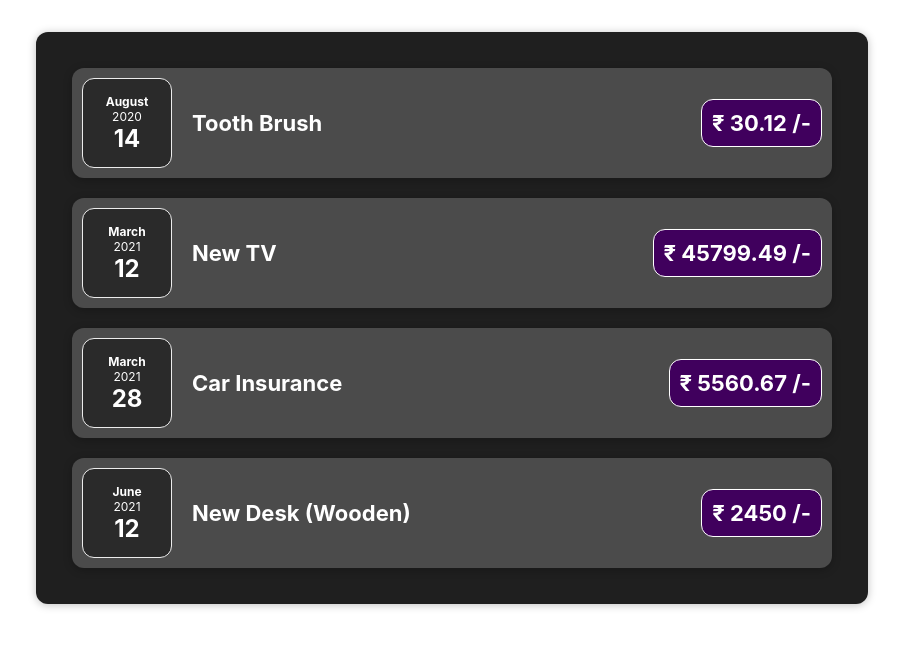
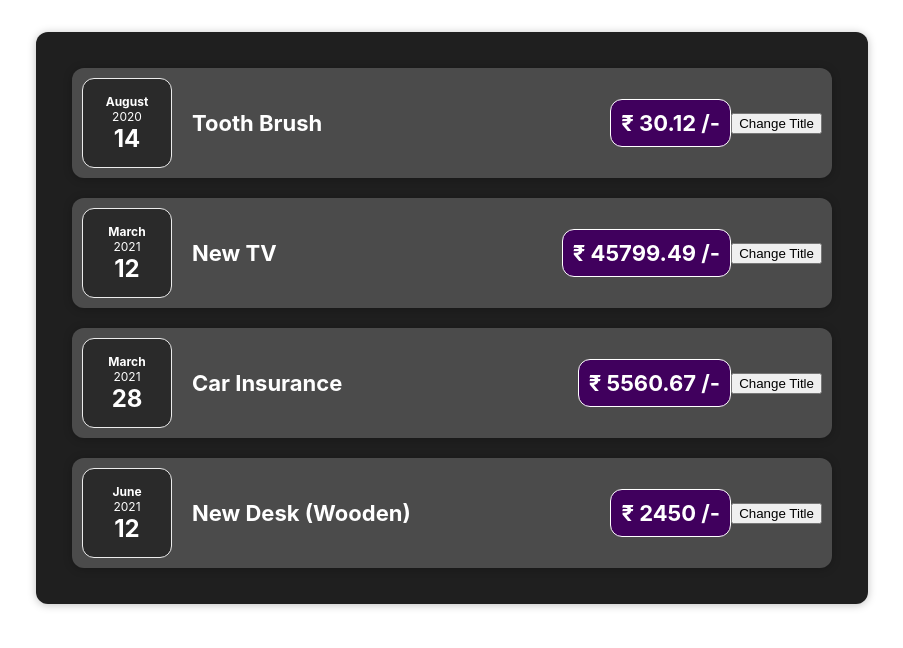
Before and after one commit to kiran-rhv/Demo-reactjs, a React (Create React App) app: page / in a window 1280 px wide. Shown: the top 648 px of the page, without its empty margins (188-1091 px from the left). Built offline with nearby package versions, Linux system fonts and the light colour scheme.

Commit message:
Custom component wrappers and useState

```diff
--- a/src/App.js
+++ b/src/App.js
@@ -1,7 +1,8 @@
+import React from "react";
 import Expenses from "./components/Expenses";
 import "./App.css";
 
-function App() {
+const App = () => {
   const expenses = [
     {
       id: "e1",
@@ -34,6 +35,6 @@
       <Expenses items={expenses} />
     </div>
   );
-}
+};
 
 export default App;
--- /dev/null
+++ b/src/components/Card/index.js
@@ -0,0 +1,9 @@
+import React from "react";
+import "./style.css";
+
+const Card = (props) => {
+  const classes = "card " + props.className;
+  return <div className={classes}>{props.children}</div>;
+};
+
+export default Card;
--- /dev/null
+++ b/src/components/Card/style.css
@@ -0,0 +1,4 @@
+.card {
+  border-radius: 12px;
+  box-shadow: 0 1px 8px rgba(0, 0, 0, 0.25);
+}
--- a/src/components/ExpenseDate/index.js
+++ b/src/components/ExpenseDate/index.js
@@ -1,3 +1,4 @@
+import React from "react";
 import "./style.css";
 
 const ExpenseDate = (props) => {
--- a/src/components/ExpenseItem.css
+++ b/src/components/ExpenseItem.css
@@ -2,10 +2,8 @@
   display: flex;
   justify-content: space-between;
   align-items: center;
-  box-shadow: 0 2px 8px rgba(0, 0, 0, 0.25);
   padding: 10px 10px 10px 10px;
   margin: 20px 20px 20px 20px;
-  border-radius: 12px;
   background-color: #4b4b4b;
 }
 
--- a/src/components/ExpenseItem.js
+++ b/src/components/ExpenseItem.js
@@ -1,16 +1,25 @@
+import React, { useState } from "react";
+import Card from "./Card";
 import ExpenseDate from "./ExpenseDate";
 import "./ExpenseItem.css";
 
-function ExpenseItem(props) {
+const ExpenseItem = (props) => {
+  const [title, setTitle] = useState(props.title);
+
+  const clickHandler = () => {
+    setTitle("Updated!!");
+    console.log(title);
+  };
   return (
-    <div className="expense-item">
+    <Card className="expense-item">
       <ExpenseDate date={props.date} />
       <div className="expense-item__description">
-        <h2>{props.title}</h2>
+        <h2>{title}</h2>
         <div className="expense-item__price">₹ {props.amount} /-</div>
       </div>
-    </div>
+      <button onClick={clickHandler}>Change Title</button>
+    </Card>
   );
-}
+};
 
 export default ExpenseItem;
--- a/src/components/Expenses/index.js
+++ b/src/components/Expenses/index.js
@@ -1,9 +1,11 @@
+import React from "react";
 import ExpenseItem from "../ExpenseItem";
+import Card from "../Card";
 import "./style.css";
 
-function Expenses(props) {
+const Expenses = (props) => {
   return (
-    <div className="expenses">
+    <Card className="expenses">
       <ExpenseItem
         title={props.items[0].title}
         amount={props.items[0].amount}
@@ -24,8 +26,8 @@
         amount={props.items[3].amount}
         date={props.items[3].date}
       />
-    </div>
+    </Card>
   );
-}
+};
 
 export default Expenses;
--- a/src/components/Expenses/style.css
+++ b/src/components/Expenses/style.css
@@ -4,6 +4,4 @@
   margin: 2rem auto;
   width: 50rem;
   max-width: 95%;
-  border-radius: 12px;
-  box-shadow: 0 1px 8px rgba(0, 0, 0, 0.25);
 }
```
